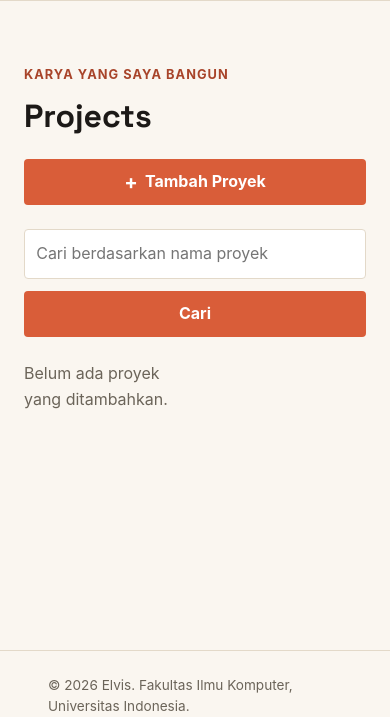
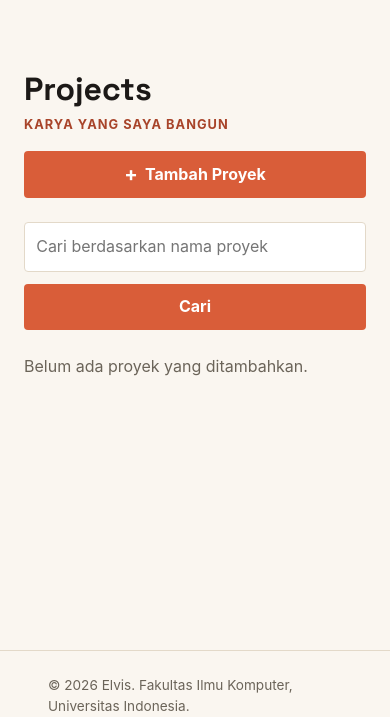
Before and after one commit to vis-fishy/myportofolio, a Django app: page /projects/ in a window 390 px wide. Shown: the part 102-819 px from the top of the page. Run offline with Django 5.2, Linux system fonts and the light colour scheme; data that the repository does not hold is empty.

Commit message:
refactor: html file using base.html as skeleton

```diff
--- a/main/views.py
+++ b/main/views.py
@@ -49,9 +49,19 @@ def create_project(request):
     return render(request, "projects_form.html", context)
 
 def show_projects(request):
+    json_response = get_projects_json(request)
+
+    projects = serializers.deserialize(
+        "json",
+        json_response.content.decode("utf-8"),
+    )
+    projects = [project.object for project in projects]
+    title_query = request.GET.get("title", "").strip()
+
     context = {
-        "name" : "Elvis",
-        "project_list" : Project.objects.all()
+        "name": "Elvis",
+        "project_list": projects,
+        "title_query": title_query,
     }
     return render(request, "project.html", context)
 
--- a/static/css/style.css
+++ b/static/css/style.css
@@ -384,9 +370,8 @@ img {
 }
 
 /* project page */
-.project-section {
-    padding: 4rem 0;
-    border-top: 1px solid var(--line);
+.content {
+    padding: 4rem 0 5rem;
 }
 
 .project-kicker {
@@ -397,8 +382,7 @@ img {
     text-transform: uppercase;
 }
 
-.project-section h1 {
-    margin: 0.4rem 0 1.5rem;
+.project-header h1 {
     font-size: 2rem;
 }
 
@@ -754,4 +702,46 @@ img {
         position: static;
         z-index: auto;
     }
+
+    .project-header {
+        align-items: flex-start;
+        flex-direction: column;
+    }
+
+    .project-add-button {
+        width: 100%;
+        justify-content: center;
+    }
+
+    .project-search {
+        flex-direction: column;
+    }
+
+    .project-search .button {
+        width: 100%;
+    }
+
+    .project-delete-modal {
+        align-items: flex-end;
+        padding: 0;
+    }
+
+    .project-delete-modal__content {
+        width: 100%;
+        padding: 1.25rem;
+        border-radius: var(--radius) var(--radius) 0 0;
+    }
+
+    .project-delete-modal__actions {
+        flex-direction: column-reverse;
+    }
+
+    .project-delete-modal__actions .button {
+        width: 100%;
+        text-align: center;
+    }
+
+    .project-page-grid {
+        grid-template-columns: 1fr;
+    }
 }
--- a/templates/base.html
+++ b/templates/base.html
@@ -24,8 +24,11 @@
             </nav>
         </div>
     </header>
-
-    {% block content %} {% endblock content %}
+    <main>
+        <section class="content">
+            {% block content %} {% endblock content %}
+        </section>
+    </main>
 
     <footer class="site-footer">
         <div class="container">
--- a/templates/certification.html
+++ b/templates/certification.html
@@ -3,8 +3,6 @@
 <title>Certification - {{ name }}</title>
 {% endblock meta %}
 {% block content %}
-    <main>
-        <section class="certification-content" id="certification">
     <div class="container certification-grid">
         <div class="certification-punchline">
             <p class="kicker">I spended time on these</p>
@@ -69,6 +67,4 @@
             </div>
         {% endif %}
     </div>
-        </section>
-    </main>
 {% endblock content %}
--- a/templates/experience.html
+++ b/templates/experience.html
@@ -3,9 +3,6 @@
     <title>Experience - {{ name }}</title>
 {% endblock meta %}
 {% block content %}
-    <main>
-
-        <section class="experience-content" id="experience">
     <div class="container experience-grid">
         <div class="experience-punchline">
             <p class="kicker">Things i've involved in</p>
@@ -66,8 +63,5 @@
             </div>-->
 
         </div>
-
     </div>
-        </section>
-    </main>
 {% endblock content %}
--- a/templates/index.html
+++ b/templates/index.html
@@ -3,8 +3,6 @@
     <title>{{ name }} - Portfolio</title>
 {% endblock meta %}
 {% block content %}
-    <main>
-        <section class="hero" id="profile">
     <div class="container hero-grid">
         <div class="hero-identity">
             <p class="kicker">Computer Science &middot; Universitas Indonesia</p>
@@ -33,7 +31,4 @@
             </div>
         </div>
     </div>
-        </section>
-
-    </main>
 {% endblock content %}
--- a/templates/project.html
+++ b/templates/project.html
@@ -3,12 +3,12 @@
     <title>Projects - {{ name }}</title>
 {% endblock meta %}
 {% block content %}
-    <main>
-        <section class="project-section" id="project">
     <div class="container">
+        <div class="project-header">
+            <div>
+                <h1>Projects</h1>
                 <p class="project-kicker">Karya yang saya bangun</p>
-                <div class="project-header">
-                    <h1>Projects</h1>
+            </div>
             <a href="{% url 'main:create_project' %}"
                 class="button project-add-button">
                 <span aria-hidden="true">+</span>
@@ -55,6 +55,4 @@
             {% endfor %}
         </div>
     </div>
-        </section>
-    </main>
 {% endblock content %}
--- a/templates/projects_form.html
+++ b/templates/projects_form.html
@@ -5,8 +5,6 @@
 {% endblock meta %}
 
 {% block content %}
-    <main>
-        <section class="experience-section">
     <div class="container">
         <h1>Add New Projects</h1>
         <form method="post"
@@ -26,6 +24,4 @@
             <a href="{% url 'main:show_projects' %}" class="button button-secondary">Batal</a>
         </form>
     </div>
-        </section>
-    </main>
 {% endblock content %}
```
Also changed, not shown: other parts of static/css/style.css (+0 -50 lines). Lines whose indentation alone changed are shown as unchanged.
